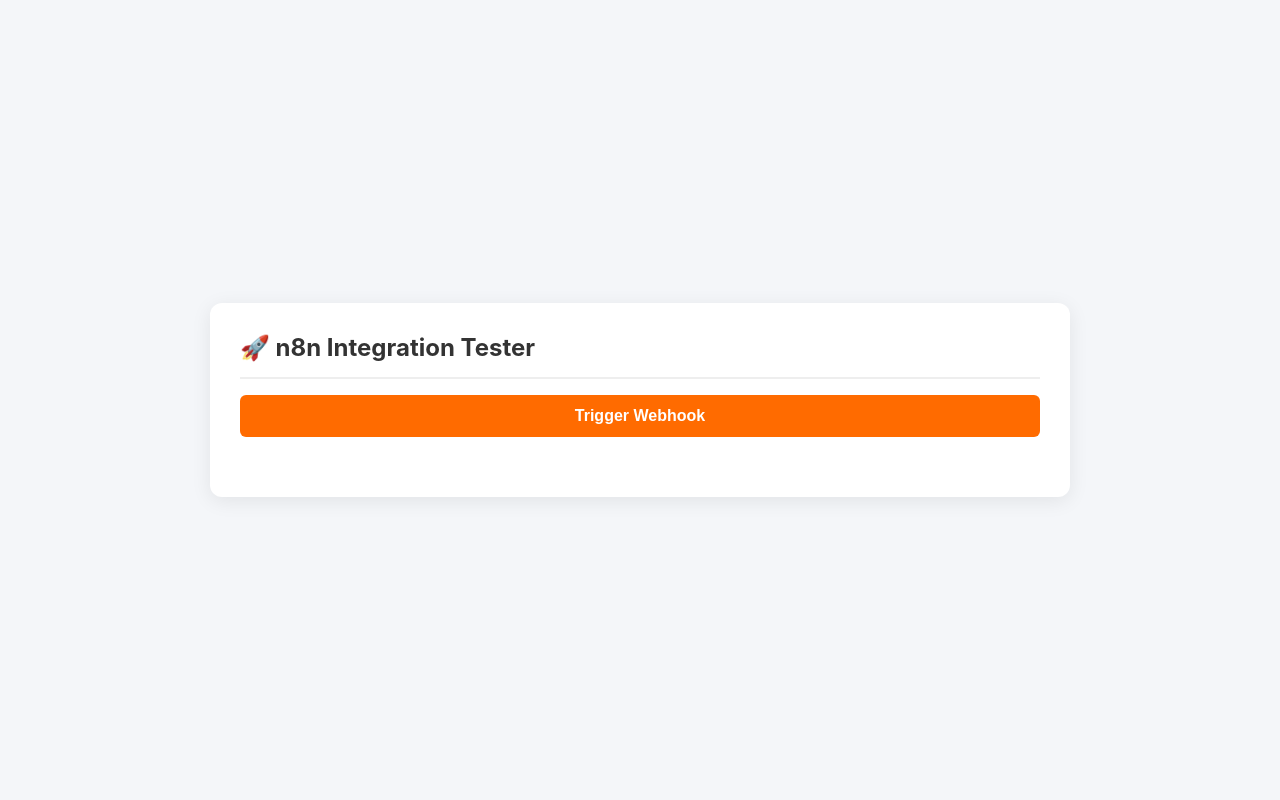
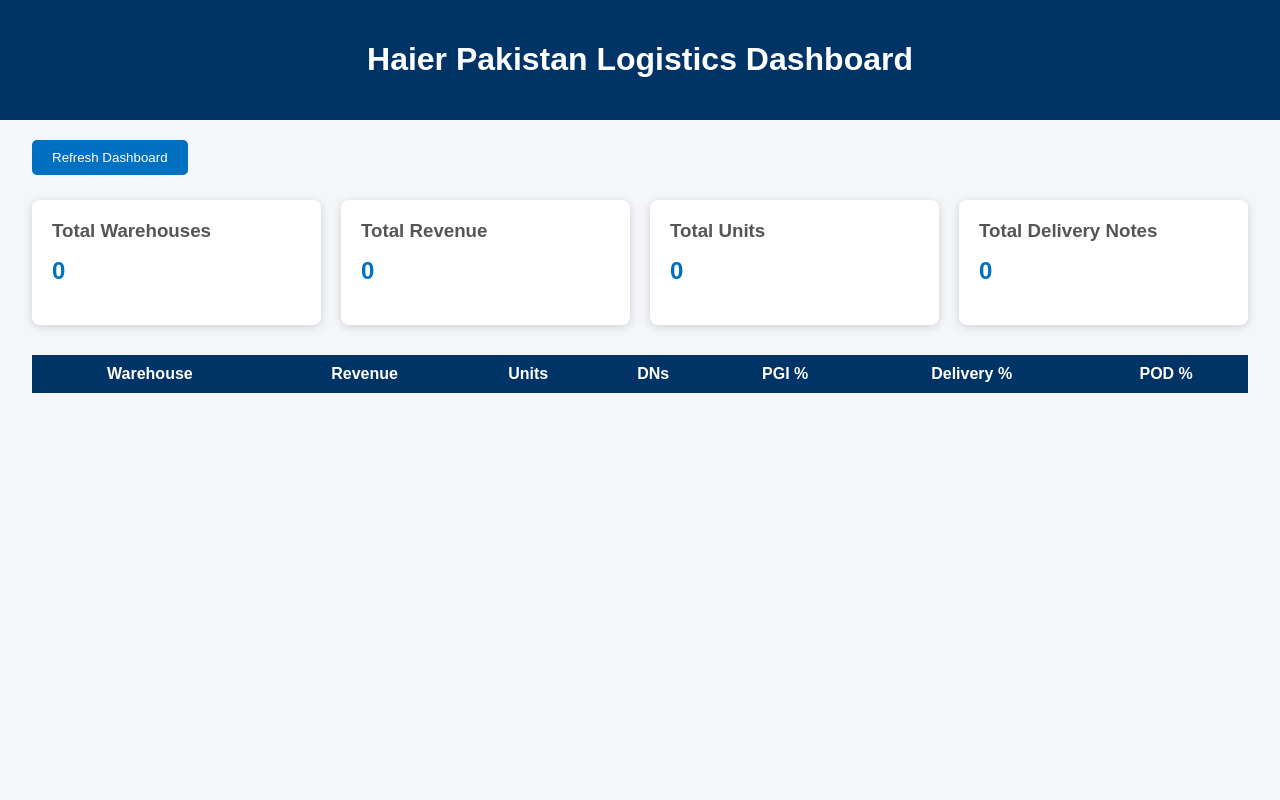
Before and after one commit to Swalehjamshaid/whatsapp-ai-agent, a Python web app: template whatsapp-ai-agent-demo/app/templates/dashboard.html in a window 1280 px wide. Run offline with Jinja, Linux system fonts and the light colour scheme; the template is opened without the code that fills it, so the values that code supplies are empty.

Commit message:
Update dashboard.html

```diff
--- a/whatsapp-ai-agent-demo/app/templates/dashboard.html
+++ b/whatsapp-ai-agent-demo/app/templates/dashboard.html
@@ -3,140 +3,212 @@
 <head>
 <meta charset="UTF-8">
 <meta name="viewport" content="width=device-width, initial-scale=1.0">
-    <title>n8n Webhook Test Dashboard</title>
+<title>Haier Logistics Dashboard</title>
+
 <style>
-        body {
-            font-family: -apple-system, BlinkMacSystemFont, "Segoe UI", Roboto, Helvetica, Arial, sans-serif;
-            background-color: #f4f6f9;
-            display: flex;
-            justify-content: center;
-            align-items: center;
-            min-height: 100vh;
-            margin: 0;
-            padding: 20px;
-            box-sizing: border-box;
+
+body{
+    margin:0;
+    font-family:Arial,Helvetica,sans-serif;
+    background:#f4f6f9;
 }
-        .container {
-            background: white;
-            width: 100%;
-            max-width: 800px;
-            padding: 30px;
-            border-radius: 12px;
-            box-shadow: 0 4px 20px rgba(0,0,0,0.08);
+
+header{
+    background:#003366;
+    color:white;
+    padding:20px;
+    text-align:center;
 }
-        h1 {
-            margin-top: 0;
-            color: #333;
-            font-size: 24px;
-            border-bottom: 2px solid #eee;
-            padding-bottom: 15px;
+
+.container{
+    width:95%;
+    margin:auto;
 }
-        button {
-            background-color: #ff6b00; /* n8n orange */
-            color: white;
-            border: none;
-            padding: 12px 24px;
-            font-size: 16px;
-            border-radius: 6px;
-            cursor: pointer;
-            width: 100%;
-            font-weight: 600;
-            margin-bottom: 20px;
-            transition: background 0.3s, opacity 0.3s;
+
+.cards{
+    display:grid;
+    grid-template-columns:repeat(auto-fit,minmax(220px,1fr));
+    gap:20px;
+    margin-top:25px;
 }
-        button:hover:not(:disabled) {
-            background-color: #e65c00;
+
+.card{
+    background:white;
+    padding:20px;
+    border-radius:8px;
+    box-shadow:0 2px 10px rgba(0,0,0,.15);
 }
-        button:disabled {
-            opacity: 0.7;
-            cursor: not-allowed;
+
+.card h3{
+    margin:0;
+    color:#555;
 }
-        #responseArea {
-            background-color: #1e1e1e;
-            color: #d4d4d4;
-            padding: 20px;
-            border-radius: 8px;
-            max-height: 500px;
-            overflow-y: auto;
-            font-family: 'Consolas', 'Monaco', 'Courier New', monospace;
-            font-size: 13px;
-            line-height: 1.6;
-            display: none; /* Hidden by default */
+
+.card h2{
+    margin-top:15px;
+    color:#0070c0;
 }
-        #responseArea pre {
-            margin: 0;
-            white-space: pre-wrap;
-            word-wrap: break-word;
+
+table{
+    width:100%;
+    border-collapse:collapse;
+    margin-top:30px;
+    background:white;
 }
-        .loading-text {
-            text-align: center;
-            color: #666;
-            margin-top: 10px;
+
+th{
+    background:#003366;
+    color:white;
+    padding:10px;
 }
-        .success-text { color: #00ff00; }
-        .error-text { color: #ff6b6b; }
+
+td{
+    padding:10px;
+    text-align:center;
+    border-bottom:1px solid #ddd;
+}
+
+tr:hover{
+    background:#f2f2f2;
+}
+
+button{
+    padding:10px 20px;
+    background:#0070c0;
+    color:white;
+    border:none;
+    border-radius:5px;
+    cursor:pointer;
+    margin-top:20px;
+}
+
+button:hover{
+    background:#005999;
+}
+
 </style>
+
 </head>
+
 <body>
+
+<header>
+
+<h1>Haier Pakistan Logistics Dashboard</h1>
+
+</header>
+
 <div class="container">
-        <h1>🚀 n8n Integration Tester</h1>
-        <button id="triggerBtn">Trigger Webhook</button>
 
-        <div id="statusMessage" class="loading-text"></div>
+<button onclick="loadData()">Refresh Dashboard</button>
 
-        <div id="responseArea">
-            <pre id="jsonOutput"></pre>
+<div class="cards">
+
+<div class="card">
+<h3>Total Warehouses</h3>
+<h2 id="warehouseCount">0</h2>
 </div>
+
+<div class="card">
+<h3>Total Revenue</h3>
+<h2 id="revenue">0</h2>
+</div>
+
+<div class="card">
+<h3>Total Units</h3>
+<h2 id="units">0</h2>
+</div>
+
+<div class="card">
+<h3>Total Delivery Notes</h3>
+<h2 id="dns">0</h2>
+</div>
+
+</div>
+
+<table>
+
+<thead>
+
+<tr>
+
+<th>Warehouse</th>
+<th>Revenue</th>
+<th>Units</th>
+<th>DNs</th>
+<th>PGI %</th>
+<th>Delivery %</th>
+<th>POD %</th>
+
+</tr>
+
+</thead>
+
+<tbody id="tableBody">
+
+</tbody>
+
+</table>
+
 </div>
 
 <script>
-        // Your n8n webhook URL
-        const WEBHOOK_URL = 'http://localhost:5678/webhook/b8501db8-40e0-4c8d-8e0c-b2d3ebe87a8c';
 
-        const triggerBtn = document.getElementById('triggerBtn');
-        const responseArea = document.getElementById('responseArea');
-        const jsonOutput = document.getElementById('jsonOutput');
-        const statusMessage = document.getElementById('statusMessage');
+const API="http://localhost:5678/webhook/b8501db8-e0ec-4bcd-8e0c-b2d3ebe87a8c";
 
-        triggerBtn.addEventListener('click', async () => {
-            // Reset UI state
-            statusMessage.innerHTML = '⏳ Fetching data from n8n...';
-            statusMessage.className = 'loading-text';
-            responseArea.style.display = 'none';
-            triggerBtn.disabled = true;
+async function loadData(){
 
-            try {
-                const response = await fetch(WEBHOOK_URL, {
-                    method: 'GET', // Set to POST if you change your n8n Webhook Method
-                    headers: {
-                        'Content-Type': 'application/json'
-                    }
+const response=await fetch(API);
+
+const data=await response.json();
+
+document.getElementById("warehouseCount").innerHTML=data.warehouses.length;
+
+document.getElementById("revenue").innerHTML=
+Number(data.executive.total_revenue).toLocaleString();
+
+document.getElementById("units").innerHTML=
+Number(data.executive.total_units).toLocaleString();
+
+document.getElementById("dns").innerHTML=
+Number(data.executive.total_dn).toLocaleString();
+
+let html="";
+
+data.warehouses.forEach(w=>{
+
+html+=`
+
+<tr>
+
+<td>${w.warehouse}</td>
+
+<td>${Number(w.total_revenue).toLocaleString()}</td>
+
+<td>${Number(w.total_units).toLocaleString()}</td>
+
+<td>${w.total_delivery_notes}</td>
+
+<td>${w.pgi_achievement_pct}%</td>
+
+<td>${w.delivery_achievement_pct}%</td>
+
+<td>${w.pod_achievement_pct}%</td>
+
+</tr>
+
+`;
+
 });
 
-                if (!response.ok) {
-                    throw new Error(`HTTP error! status: ${response.status}`);
+document.getElementById("tableBody").innerHTML=html;
+
 }
 
-                const data = await response.json();
+loadData();
 
-                // Display success
-                statusMessage.innerHTML = '✅ Data received successfully!';
-                statusMessage.className = 'success-text';
-                responseArea.style.display = 'block';
-                jsonOutput.textContent = JSON.stringify(data, null, 2);
+</script>
 
-            } catch (error) {
-                // Handle Errors (Network, CORS, n8n down, etc.)
-                statusMessage.innerHTML = `❌ Error: ${error.message}`;
-                statusMessage.className = 'error-text';
+</body>
 
-                if (error.message.includes('Failed to fetch')) {
-                    statusMessage.innerHTML += `<br><small>Hint: Check if n8n is running, or this might be a CORS block.</small>`;
-                }
-            } finally {
-                triggerBtn.disabled = false;
-            }
-        });
-    </script>
-</body>
 </html>
```
Lines whose indentation alone changed are shown as unchanged.
